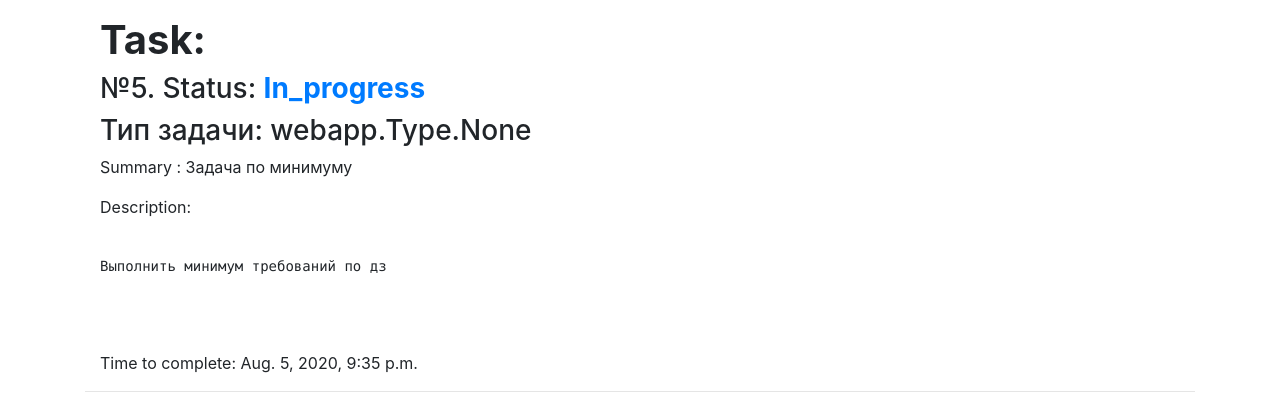
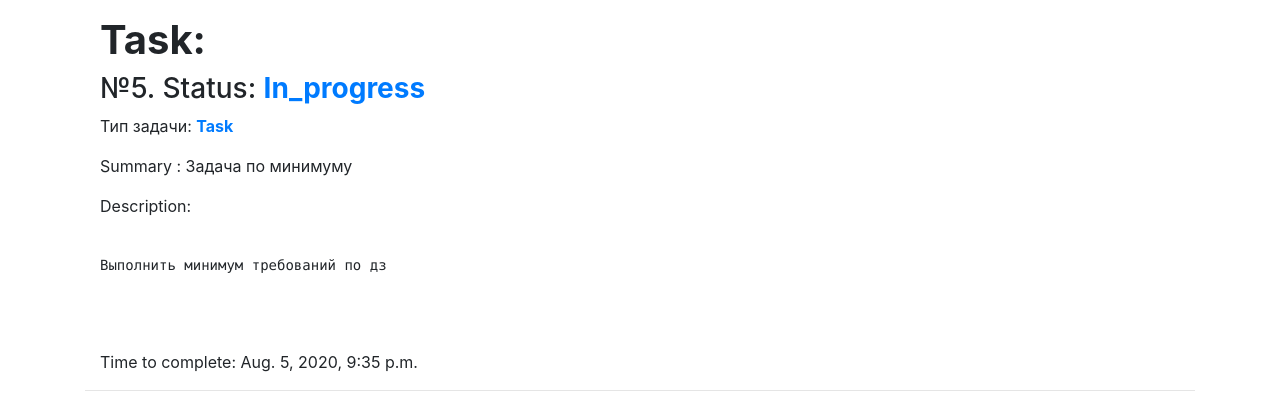
Before and after one commit to Illarionov81/python_group_5_homework_49_Alexander_Illarionov, a Django app: page /task/5/ in a window 1280 px wide. Shown: the part 56-476 px from the top of the page. Run offline with Django 3.2, Linux system fonts and the light colour scheme; data comes from the database, SQL or seed files in the repository; some libraries are stand-ins or nearby versions.

Commit message:
Заменяно поле "Тип задачи" в задаче на связь "Многие-ко-многим". В форме для поля многие-ко-многим использован тип поля forms.ModelMultipleChoiceField.  применен виджет поля ModelMultipleChoiceField на CheckboxSelectMultiple.

```diff
--- a/source/webapp/forms.py
+++ b/source/webapp/forms.py
@@ -1,5 +1,6 @@
 from django import forms
 from .models import Status, Type
+from django.forms import widgets
 
 
 class TaskForm(forms.Form):
@@ -7,4 +8,4 @@ class TaskForm(forms.Form):
     description = forms.CharField(max_length=3500, required=False, initial="None description",
                                   label='Описание', widget=forms.Textarea)
     status = forms.ModelChoiceField(queryset=Status.objects.all(), empty_label='New', label='Status')
-    type = forms.ModelChoiceField(queryset=Type.objects.all(), empty_label='Bug', label='Type')
+    type = forms.ModelMultipleChoiceField(queryset=Type.objects.all(),  label='Type', widget=widgets.CheckboxSelectMultiple)
--- a/source/webapp/templates/task.html
+++ b/source/webapp/templates/task.html
@@ -15,7 +15,8 @@
 <div class="col col-lg-6">
     <h1 class="pt-4"><b>Task: </b></h1>
     <h3>№{{ task.pk }}. Status: <b class="text-primary">{{ task.status }}</b></h3>
-    <h3>Тип задачи: {{ task.type }}</h3>
+    <p>Тип задачи: {% for type in task.type.all %}<b class="text-primary">{{ type }}</b>{% if not forloop.last%}, {% endif %}{% endfor %}</p>
+
     <p>Summary : {{ task.summary }}</p>
     <p>Description:  </p>
     <pre>
--- a/source/webapp/views.py
+++ b/source/webapp/views.py
@@ -44,10 +44,12 @@ class TaskCreateView(FormView):
 
     def form_valid(self, form):
         data = {}
+        type = form.cleaned_data.pop('type')
         for key, value in form.cleaned_data.items():
             if value is not None:
                 data[key] = value
         self.task = IssueTracker.objects.create(**data)
+        self.task.type.set(type)
         return super().form_valid(form)
 
     def get_success_url(self):
@@ -83,13 +85,16 @@ class TaskUpdateView(FormView):
         initial = {}
         for key in 'summary', 'description', 'status', 'type':
             initial[key] = getattr(self.task, key)
+        initial['type'] = self.task.type.all()
         return initial
 
     def form_valid(self, form):
+        type = form.cleaned_data.pop('type')
         for key, value in form.cleaned_data.items():
             if value is not None:
                 setattr(self.task, key, value)
         self.task.save()
+        self.task.type.set(type)
         return super().form_valid(form)
 
     def get_object(self):
```
